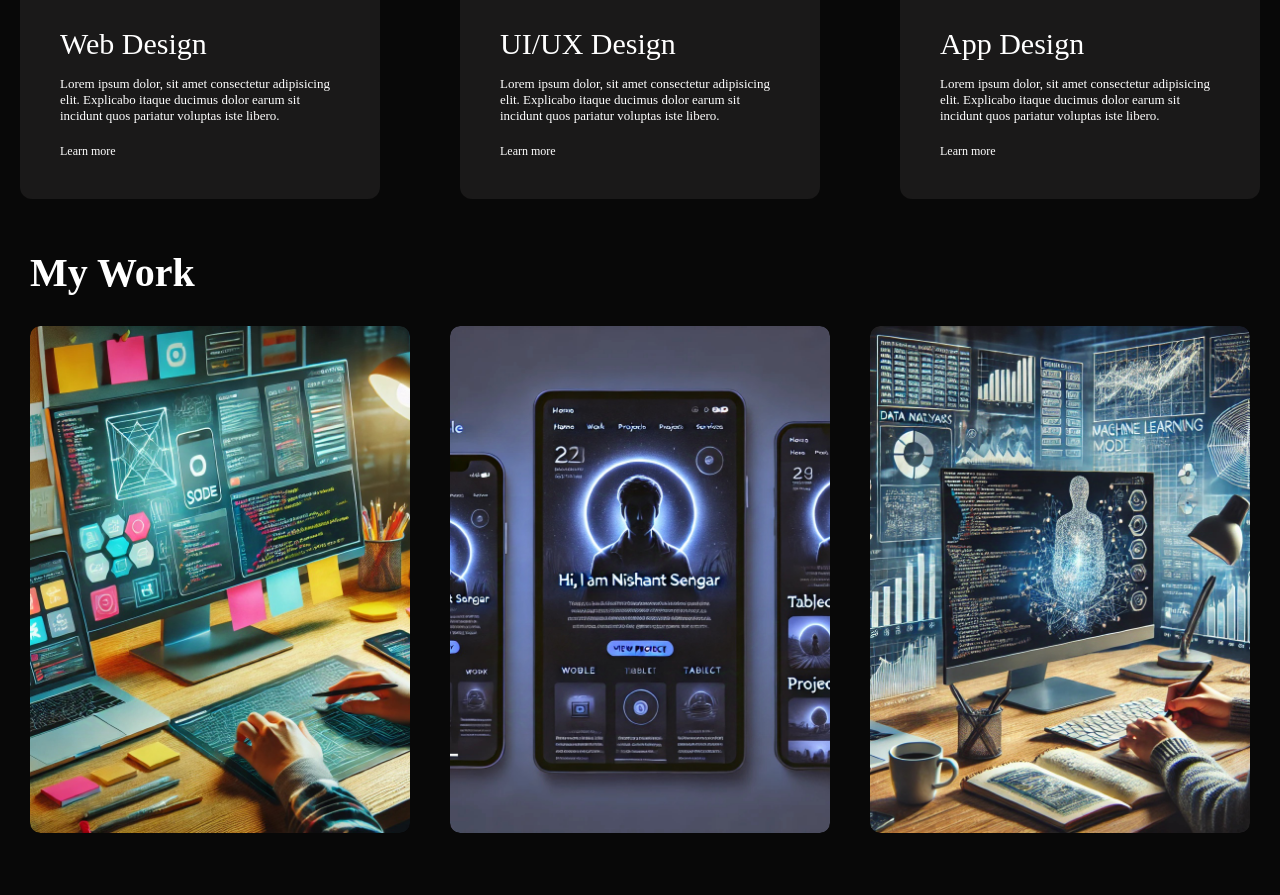
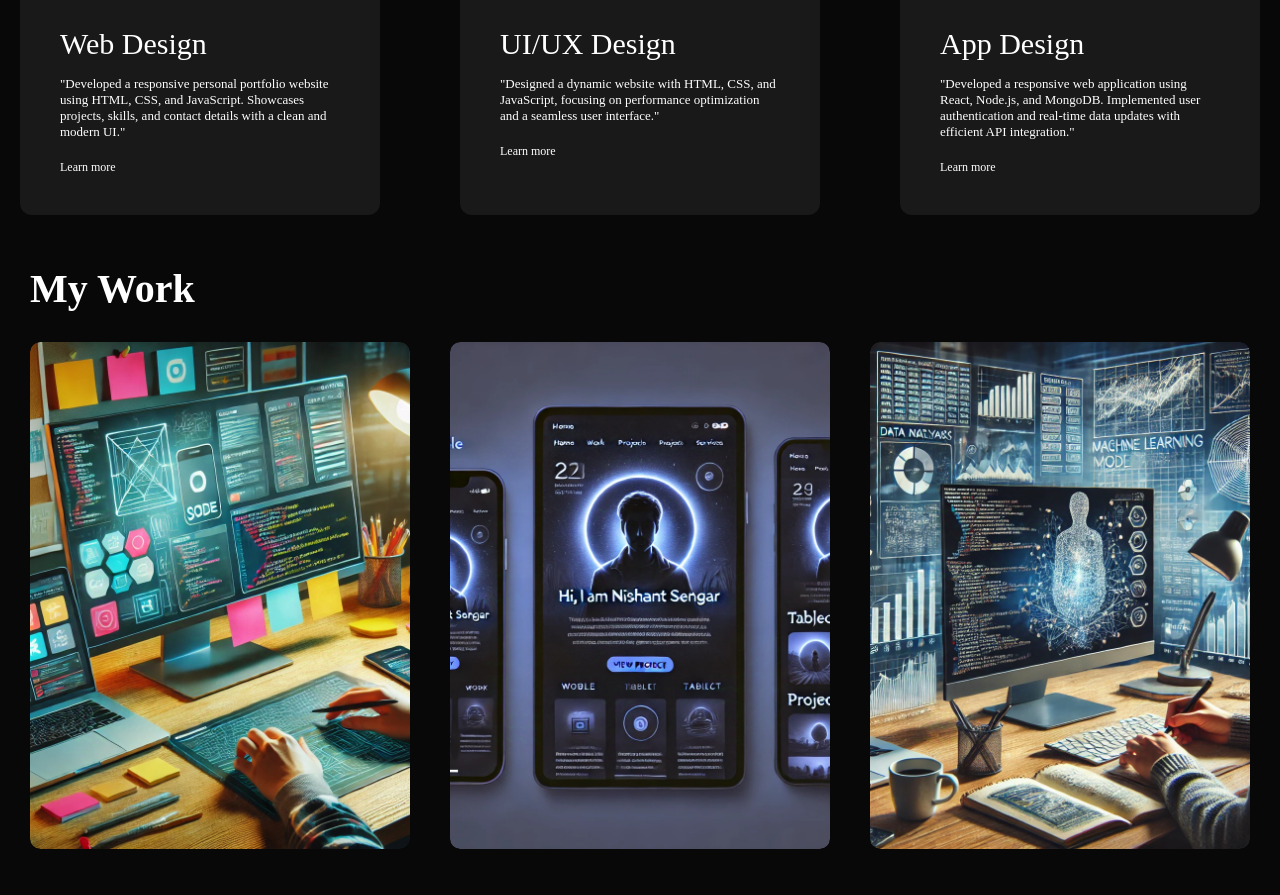
Before and after one commit to nishantsengar7/portfolio, a plain HTML site: page index.html in a window 1280 px wide. Shown: the part 1864-2759 px from the top of the page. Drawn offline with Linux system fonts and the light colour scheme.

Commit message:
Update index.html

```diff
--- a/index.html
+++ b/index.html
@@ -22,7 +22,7 @@
        <div class="left-container">
            <div class="icons">
             <i class="fa-brands fa-instagram"></i>
-            <i class="fa-brands fa-linkedin"></i>
+            <a href="https://www.linkedin.com/in/nishant-sengar-768433253?utm_source=share&utm_campaign=share_via&utm_content=profile&utm_medium=android_app"><i class="fa-brands fa-linkedin"></i></a>
             <i class="fa-brands fa-github"></i>
             <i class="fa-brands fa-twitter"></i>
            </div>
@@ -91,19 +91,19 @@
             <div>
                 <i class="fa-solid fa-code"></i>
                 <h2>Web Design</h2>
-                <p>Lorem ipsum dolor, sit amet consectetur adipisicing elit. Explicabo itaque ducimus dolor earum sit incidunt quos pariatur voluptas iste libero.</p>
+                <p>"Developed a responsive personal portfolio website using HTML, CSS, and JavaScript. Showcases projects, skills, and contact details with a clean and modern UI."</p>
                 <a href="#">Learn more</a>
             </div>
             <div>
                 <i class="fa-solid fa-crop"></i>
                 <h2>UI/UX Design</h2>
-                <p>Lorem ipsum dolor, sit amet consectetur adipisicing elit. Explicabo itaque ducimus dolor earum sit incidunt quos pariatur voluptas iste libero.</p>
+                <p>"Designed a dynamic website with HTML, CSS, and JavaScript, focusing on performance optimization and a seamless user interface."</p>
                 <a href="#">Learn more</a>
             </div>
             <div>
                 <i class="fa-brands fa-app-store-ios"></i>
                 <h2>App Design</h2>
-                <p>Lorem ipsum dolor, sit amet consectetur adipisicing elit. Explicabo itaque ducimus dolor earum sit incidunt quos pariatur voluptas iste libero.</p>
+                <p>"Developed a responsive web application using React, Node.js, and MongoDB. Implemented user authentication and real-time data updates with efficient API integration."</p>
                 <a href="#">Learn more</a>
             </div>
         </div>
@@ -118,7 +118,7 @@
                 <img src="images/ml.jpg">
                 <div class="layer">
                     <h3>Music App</h3>
-                    <p>Lorem ipsum, dolor sit amet consectetur adipisicing elit. Ex fugiat quisquam impedit a deleniti iusto.</p>
+                    <p>"Developed a full-featured music streaming app using React Native and Firebase. Integrated real-time music playback, user playlists, and a search feature for tracks and artists. Ensured a responsive UI and smooth user experience across devices."</p>
                     <a href="#"><i class="fa-solid fa-arrow-up-right-from-square"></i></a>
                 </div>
             </div>
@@ -126,7 +126,7 @@
                 <img src="images/IMG_20241114_234110.jpg" >
                 <div class="layer">
                     <h3>Web Development</h3>
-                    <p>Lorem ipsum, dolor sit amet consectetur adipisicing elit. Ex fugiat quisquam impedit a deleniti iusto.</p>
+                    <p>"Developed a responsive personal portfolio website using HTML, CSS, and JavaScript. Showcases projects, skills, and contact details with a clean and modern UI."</p>
                     <a href="#"><i class="fa-solid fa-arrow-up-right-from-square"></i></a>
                 </div>
             </div>
@@ -134,7 +134,7 @@
                 <img src="images/web.jpg">
                 <div class="layer">
                     <h3>Cancer Predection</h3>
-                    <p>Lorem ipsum, dolor sit amet consectetur adipisicing elit. Ex fugiat quisquam impedit a deleniti iusto.</p>
+                    <p>"Developed a machine learning model for cancer prediction using Python, Scikit-Learn, and Pandas. Implemented data preprocessing, feature selection, and trained classifiers like Random Forest and SVM, achieving high accuracy in early detection."</p>
                     <a href="#"><i class="fa-solid fa-arrow-up-right-from-square"></i></a>
                 </div>
             </div>
@@ -151,7 +151,7 @@
                 <h1 class="sub-title">Contact Me</h1>
                 <p><i class="fa-solid fa-paper-plane"></i>nishantsengar17@gmail.com</p>
                 <div class="social-icons">
-                    <a href="#"><i class="fa-brands fa-linkedin"></i></a>
+                    <a href="https://www.linkedin.com/in/nishant-sengar-768433253?utm_source=share&utm_campaign=share_via&utm_content=profile&utm_medium=android_app"><i class="fa-brands fa-linkedin"></i></a>
                     <a href="#"><i class="fa-brands fa-github"></i></a>
                     <a href="#"><i class="fa-brands fa-discord"></i></i></a>
                     <a href="#"><i class="fa-brands fa-facebook"></i></a>
```
